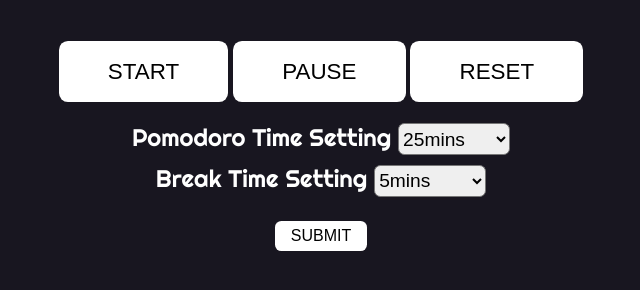
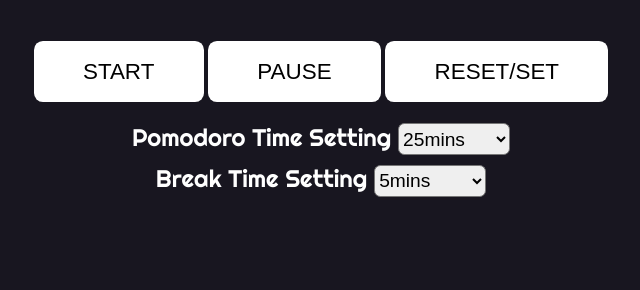
Before and after one commit to Abbbyccc/FAC_Project_Pomodoro_timer, a plain HTML site: page index.html in a window 1280 px wide. Shown: the part 380-670 px from the top of the page, without its empty margins (319-959 px from the left). Drawn offline with Linux system fonts and the light colour scheme.

Commit message:
adjust button funtion

```diff
--- a/index.html
+++ b/index.html
@@ -29,7 +29,7 @@
         <div class="action-container">
             <button id="start-btn">start</button>
             <button onclick="pause()" id="pause-btn">pause</button>
-            <button id="reset-btn">reset</button>
+            <button id="reset-btn">reset/set</button>
         </div>
 
         <div class="time-setting-container">
@@ -60,7 +60,7 @@
                         </select><br>
                     </label>
                 </div>
-                <button id="time-setting">submit</button><br>
+                <!-- <button id="time-setting">submit</button><br> -->
             </form>
         </div>
     </div>
--- a/script.js
+++ b/script.js
@@ -7,13 +7,14 @@
 const resetBtn = document.querySelector('#reset-btn')
 
 const timeSettingBtn = document.querySelector('#time-setting')
-// const breakSetting = document.querySelector('#break-setting')
-
-// const pomodoroSettingform = document.querySelector('#time-form')
-// const breakSettingform = document.querySelector('#break-time-form')
 
 
-timeSettingBtn.addEventListener('click', (event) => {
+let timer = null
+let minutes
+let seconds = 0
+
+
+function timeSetting(event) {
     event.preventDefault()
     settingTime = document.forms["time-form"].timers;
     settingBreakTime = document.forms["time-form"]['break-timer'];
@@ -23,23 +24,25 @@
     let sm = settingBreakTime.value < 10 ? '0' + settingBreakTime.value : settingBreakTime.value
     startMinutes.innerHTML = bn
     breakMinutes.innerHTML = sm
-})
+}
 
-let timer = null
-let minutes
-let seconds = 0
+// timeSettingBtn.addEventListener('click', function (event) {
+//     event.preventDefault()
+//     resetPomo()
+// })
 
 pomodoroTimer.addEventListener('click', () => {
     resetPomo()
+
     timeDisplay.classList.remove('hidden')
     breakTimeDisplay.classList.add('hidden')
 
     startBtn.setAttribute('onclick', 'pomodoro()')
-    resetBtn.setAttribute('onclick', 'resetPomo()')
+    resetBtn.setAttribute('onclick', 'resetPomo(event)')
+
 })
 
 breakTimer.addEventListener('click', () => {
-
     resetbreak()
     timeDisplay.classList.add('hidden')
     breakTimeDisplay.classList.remove('hidden')
@@ -111,7 +114,7 @@
 
 function resetPomo() {
     clearInterval(timer)
-    timeSettingBtn.click()
+    timeSetting(event)
     let startMinutes = document.querySelector('#time-minutes')
     minutes = parseInt(startMinutes.innerHTML)
     seconds = 0
@@ -124,7 +127,7 @@
 
 function resetbreak() {
     clearInterval(timer)
-    timeSettingBtn.click()
+    timeSetting(event)
     const breakMinutes = document.querySelector('#break-minutes')
     minutes = parseInt(breakMinutes.innerHTML)
     seconds = 0
```
